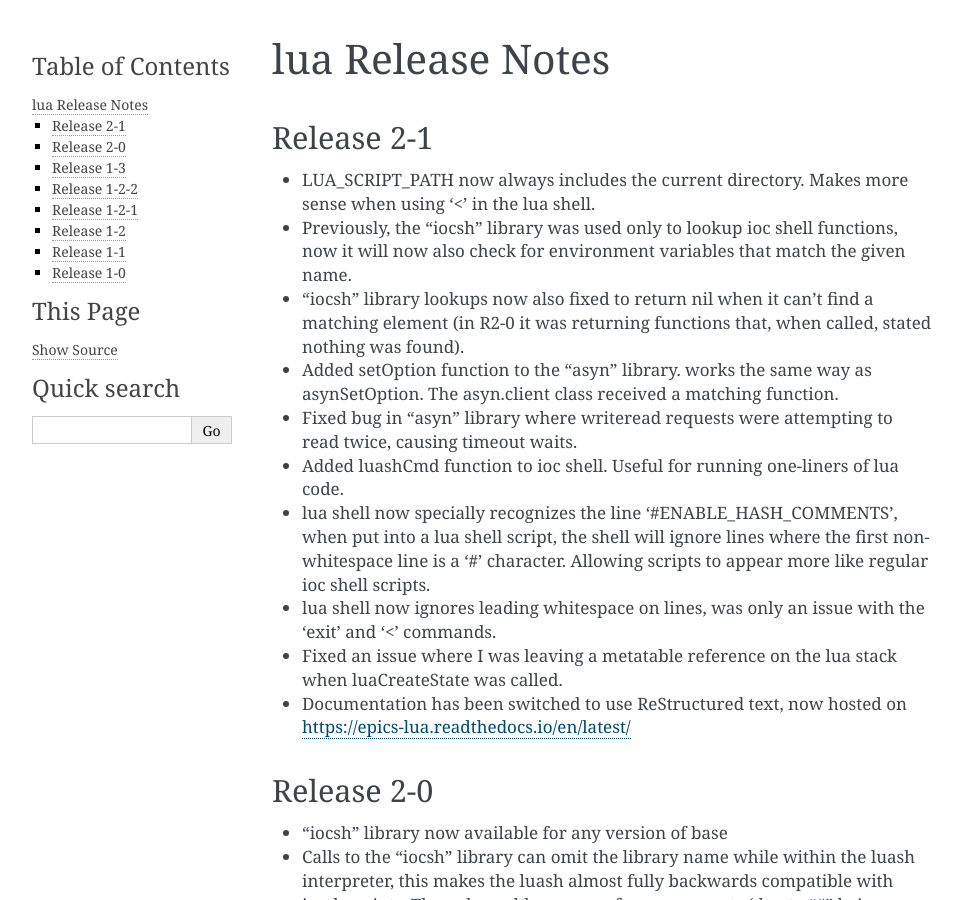
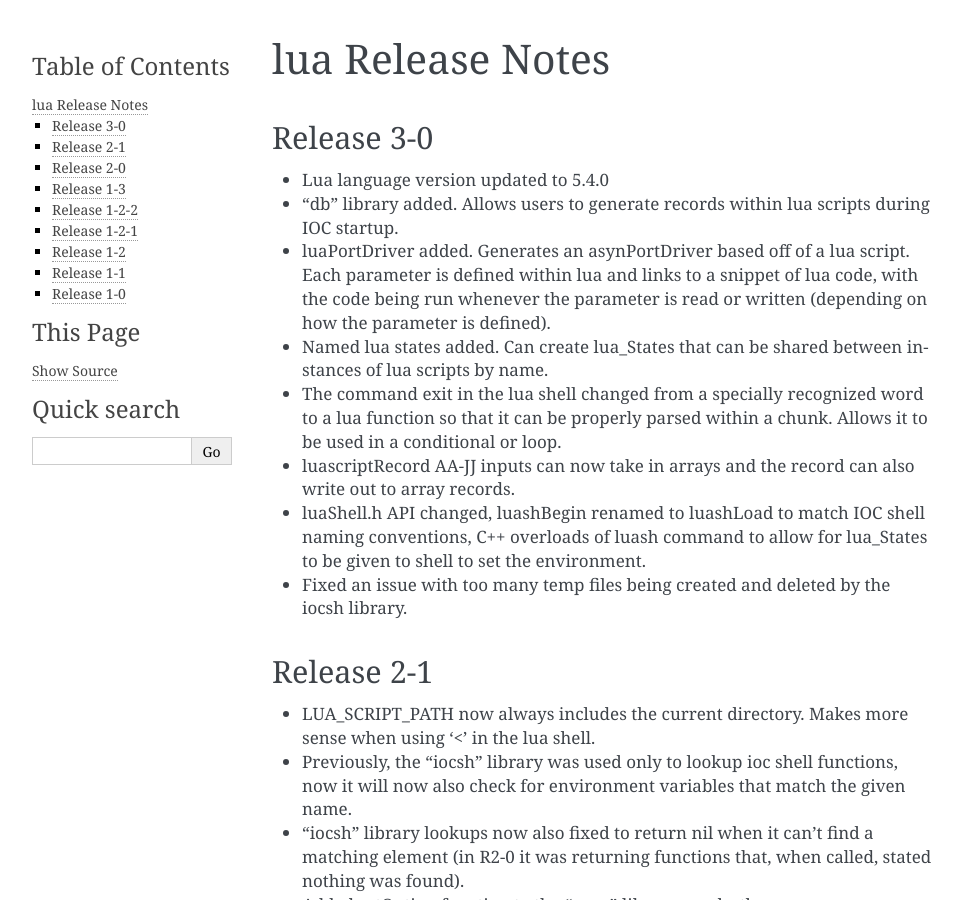
Before and after one commit to epics-modules/lua, a Sphinx documentation site: the page built from docs/luaReleaseNotes.rst, in a window 1280 px wide and 900 px high. Shown: the whole window, without its empty margins (148-1109 px from the left). Built offline with Sphinx 7.4.7, drawn with Linux system fonts in a browser that asks for light colours.

Commit message:
Update release notes

```diff
--- a/docs/luaReleaseNotes.rst
+++ b/docs/luaReleaseNotes.rst
@@ -1,5 +1,29 @@
 lua Release Notes
 =================
+
+Release 3-0
+-----------
+
+-  Lua language version updated to 5.4.0
+-  "db" library added. Allows users to generate records within lua scripts
+   during IOC startup.
+-  luaPortDriver added. Generates an asynPortDriver based off of a lua
+   script. Each parameter is defined within lua and links to a snippet
+   of lua code, with the code being run whenever the parameter is read
+   or written (depending on how the parameter is defined).
+-  Named lua states added. Can create lua_States that can be shared between
+   instances of lua scripts by name.
+-  The command exit in the lua shell changed from a specially recognized
+   word to a lua function so that it can be properly parsed within a chunk.
+   Allows it to be used in a conditional or loop.
+-  luascriptRecord AA-JJ inputs can now take in arrays and the record can
+   also write out to array records.
+-  luaShell.h API changed, luashBegin renamed to luashLoad to match IOC shell
+   naming conventions, C++ overloads of luash command to allow for lua_States
+   to be given to shell to set the environment.
+-  Fixed an issue with too many temp files being created and deleted by the
+   iocsh library.
+
 
 Release 2-1
 -----------
```
